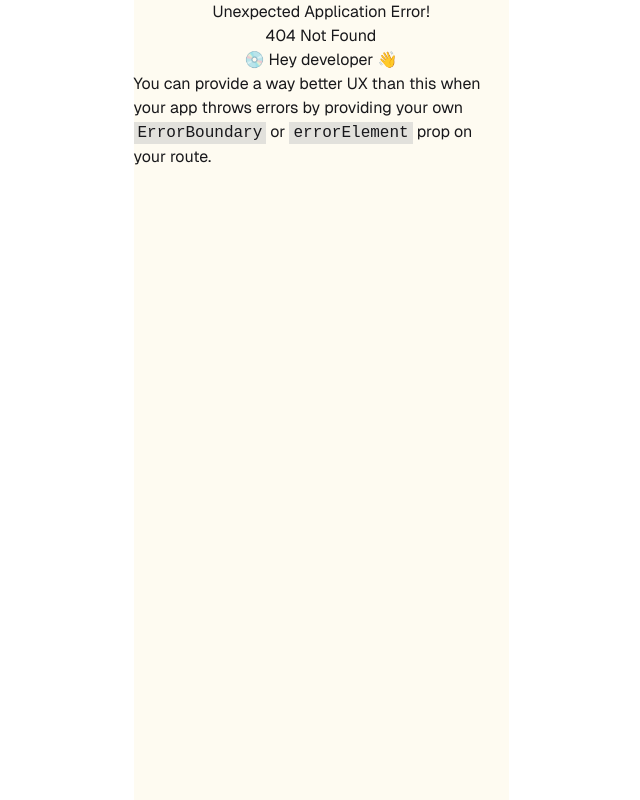
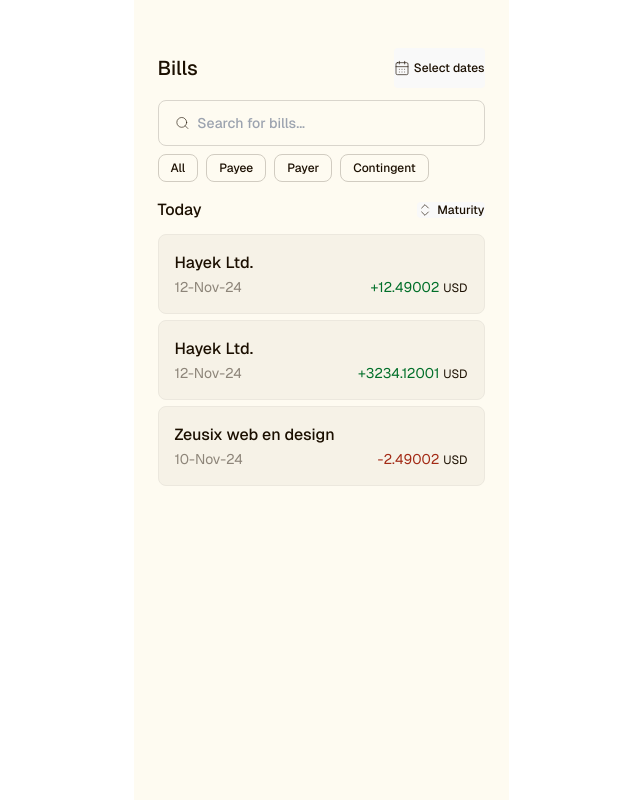
Before and after one commit to BitcreditProtocol/E-Bill-frontend, a React (Vite) app: page /bills in a window 1280 px wide. Before the commit this address had no page. Shown: the whole page, without its empty margins (319-959 px from the left). Built offline with nearby package versions, Linux system fonts and the light colour scheme; a web font is replaced by a local one.

Commit message:
bills list components

```diff
--- a/src/constants/routes.ts
+++ b/src/constants/routes.ts
@@ -5,6 +5,7 @@ const RESTORE_WITH_SEED_PHRASE = "/seed-phrase";
 
 const HOME = "/home";
 const NOTIFICATIONS = "/notifications";
+const BILLS = "/bills";
 
 export default {
   LOGIN,
@@ -13,4 +14,5 @@ export default {
   RESTORE_WITH_PRIVATE_KEY,
   RESTORE_WITH_SEED_PHRASE,
   NOTIFICATIONS,
+  BILLS,
 };
--- /dev/null
+++ b/src/pages/Bills.tsx
@@ -0,0 +1,243 @@
+import { FormattedMessage } from "react-intl";
+import { CalendarDaysIcon, ChevronsUpDownIcon, SearchIcon } from "lucide-react";
+import { Button } from "@/components/ui/button";
+import createBillIllustration from "@/assets/create-bill-illustration.svg";
+
+export function Bills() {
+  return (
+    <div className="flex flex-col min-h-fit h-screen gap-6 py-12 px-6 w-full">
+      <div className="flex flex-col gap-3">
+        <div className="flex gap-1 justify-between items-center">
+          <h2 className="text-xl font-medium text-text-300">
+            <FormattedMessage
+              id="pages.bills.title"
+              defaultMessage="Bills"
+              description="Title for Bills page"
+            />
+          </h2>
+
+          <Button variant="link" className="gap-1 text-xs text-text-300 px-0">
+            <CalendarDaysIcon size={16} strokeWidth={1} color="#1B0F00" />
+
+            <FormattedMessage
+              id="pages.bills.selectDates"
+              defaultMessage="Select dates"
+              description="Button to filter bills by date range"
+            />
+          </Button>
+        </div>
+
+        <div className="flex flex-col gap-2">
+          <div className="flex gap-2 items-center h-[46px] border-[1px] border-divider-75 rounded-[8px] px-4">
+            <SearchIcon size={16} strokeWidth={1} color="#1B0F00" />
+            <input
+              type="text"
+              placeholder="Search for bills..."
+              className="w-full bg-transparent text-sm font-medium text-text-300 outline-none"
+            />
+          </div>
+
+          <div className="flex gap-2">
+            <Button variant="filter">
+              <FormattedMessage
+                id="pages.bills.all"
+                defaultMessage="All"
+                description="Filter to view All bills"
+              />
+            </Button>
+            <Button variant="filter">
+              <FormattedMessage
+                id="pages.bills.payee"
+                defaultMessage="Payee"
+                description="Filter to view Payee bills"
+              />
+            </Button>
+            <Button variant="filter">
+              <FormattedMessage
+                id="pages.bills.payer"
+                defaultMessage="Payer"
+                description="Filter to view Payer bills"
+              />
+            </Button>
+            <Button variant="filter">
+              <FormattedMessage
+                id="pages.bills.contingent"
+                defaultMessage="Contingent"
+                description="Filter to view Contingent bills"
+              />
+            </Button>
+          </div>
+
+          <div className="flex flex-col gap-3 mt-2">
+            <div className="flex justify-between items-center">
+              <h3 className="text-base font-medium text-text-300">Today</h3>
+              <Button
+                variant="link"
+                className="gap-1 text-xs text-text-300 h-fit p-0"
+              >
+                <ChevronsUpDownIcon size={16} strokeWidth={1} color="#1B0F00" />
+
+                <FormattedMessage
+                  id="pages.bills.orderByMaturity"
+                  defaultMessage="Maturity"
+                  description="Button to order bills by maturity date"
+                />
+              </Button>
+            </div>
+
+            <div className="flex flex-col gap-1.5">
+              <div className="flex flex-col p-4 gap-0.5 bg-elevation-200 border-[1px] border-divider-50 rounded-[8px]">
+                <span className="text-base font-medium text-text-300">
+                  Hayek Ltd.
+                </span>
+
+                <div className="flex justify-between">
+                  <span className="text-sm text-text-200">12-Nov-24</span>
+                  <div className="flex gap-1 items-baseline">
+                    <span className="text-sm text-signal-success">
+                      +12.49002
+                    </span>
+                    <span className="text-xs text-text-300">USD</span>
+                  </div>
+                </div>
+              </div>
+
+              <div className="flex flex-col p-4 gap-0.5 bg-elevation-200 border-[1px] border-divider-50 rounded-[8px]">
+                <span className="text-base font-medium text-text-300">
+                  Hayek Ltd.
+                </span>
+
+                <div className="flex justify-between">
+                  <span className="text-sm text-text-200">12-Nov-24</span>
+                  <div className="flex gap-1 items-baseline">
+                    <span className="text-sm text-signal-success">
+                      +3234.12001
+                    </span>
+                    <span className="text-xs text-text-300">USD</span>
+                  </div>
+                </div>
+              </div>
+
+              <div className="flex flex-col p-4 gap-0.5 bg-elevation-200 border-[1px] border-divider-50 rounded-[8px]">
+                <span className="text-base font-medium text-text-300">
+                  Zeusix web en design
+                </span>
+
+                <div className="flex justify-between">
+                  <span className="text-sm text-text-200">10-Nov-24</span>
+                  <div className="flex gap-1 items-baseline">
+                    <span className="text-sm text-signal-error">-2.49002</span>
+                    <span className="text-xs text-text-300">USD</span>
+                  </div>
+                </div>
+              </div>
+            </div>
+          </div>
+        </div>
+      </div>
+    </div>
+  );
+}
+
+export function BillsEmpty() {
+  return (
+    <div className="flex flex-col min-h-fit h-screen gap-6 py-12 px-6 w-full">
+      <div className="flex flex-col gap-3">
+        <div className="flex gap-1 justify-between items-center">
+          <h2 className="text-xl font-medium text-text-300">
+            <FormattedMessage
+              id="pages.bills.title"
+              defaultMessage="Bills"
+              description="Title for Bills page"
+            />
+          </h2>
+
+          <Button variant="link" className="gap-1 text-xs text-text-300 px-0">
+            <CalendarDaysIcon size={16} strokeWidth={1} color="#1B0F00" />
+
+            <FormattedMessage
+              id="pages.bills.selectDates"
+              defaultMessage="Select dates"
+              description="Button to filter bills by date range"
+            />
+          </Button>
+        </div>
+
+        <div className="flex gap-2 items-center h-[46px] border-[1px] border-divider-75 rounded-[8px] px-4">
+          <SearchIcon size={16} strokeWidth={1} color="#1B0F00" />
+          <input
+            type="text"
+            placeholder="Search for bills..."
+            className="w-full bg-transparent text-sm font-medium text-text-300 outline-none"
+          />
+        </div>
+
+        <div className="flex gap-2">
+          <Button variant="filter">
+            <FormattedMessage
+              id="pages.bills.all"
+              defaultMessage="All"
+              description="Filter to view All bills"
+            />
+          </Button>
+          <Button variant="filter">
+            <FormattedMessage
+              id="pages.bills.payee"
+              defaultMessage="Payee"
+              description="Filter to view Payee bills"
+            />
+          </Button>
+          <Button variant="filter">
+            <FormattedMessage
+              id="pages.bills.payer"
+              defaultMessage="Payer"
+              description="Filter to view Payer bills"
+            />
+          </Button>
+          <Button variant="filter">
+            <FormattedMessage
+              id="pages.bills.contingent"
+              defaultMessage="Contingent"
+              description="Filter to view Contingent bills"
+            />
+          </Button>
+        </div>
+      </div>
+
+      <div className="flex flex-col gap-3 flex-1 items-center justify-center">
+        <div className="flex flex-col items-center gap-4 px-12">
+          <img src={createBillIllustration} className="mb-1" />
+
+          <div className="flex flex-col items-center gap-2">
+            <h3 className="text-xl font-medium text-text-300">
+              <FormattedMessage
+                id="pages.bills.empty"
+                defaultMessage="No bills issued yet"
+                description="Empty bills list message"
+              />
+            </h3>
+
+            <span className="text-base text-text-200 text-center">
+              <FormattedMessage
+                id="pages.bills.startCreating"
+                defaultMessage="Start creating a bill and distribute it to your contacts"
+                description="Description to start creating a bill"
+              />
+            </span>
+          </div>
+
+          <Button
+            className="text-text-300 bg-transparent font-medium border-text-300 rounded-[8px] py-3 px-6 hover:bg-transparent"
+            variant="outline"
+          >
+            <FormattedMessage
+              id="pages.bills.issueBill"
+              defaultMessage="Issue a bill"
+              description="Action to start creating a bill"
+            />
+          </Button>
+        </div>
+      </div>
+    </div>
+  );
+}
```
Also changed, not shown: src/main.tsx (+9 -0 lines).
